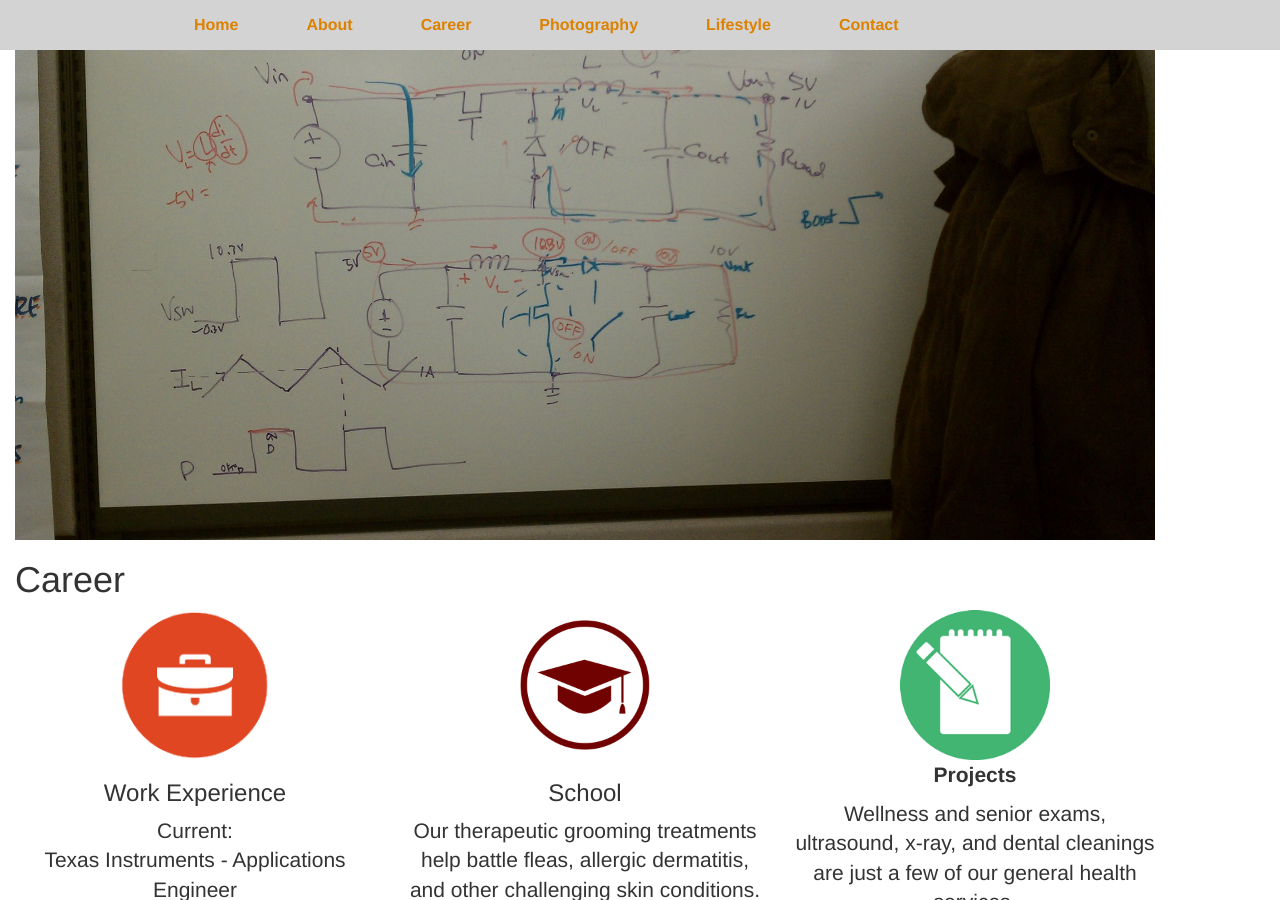
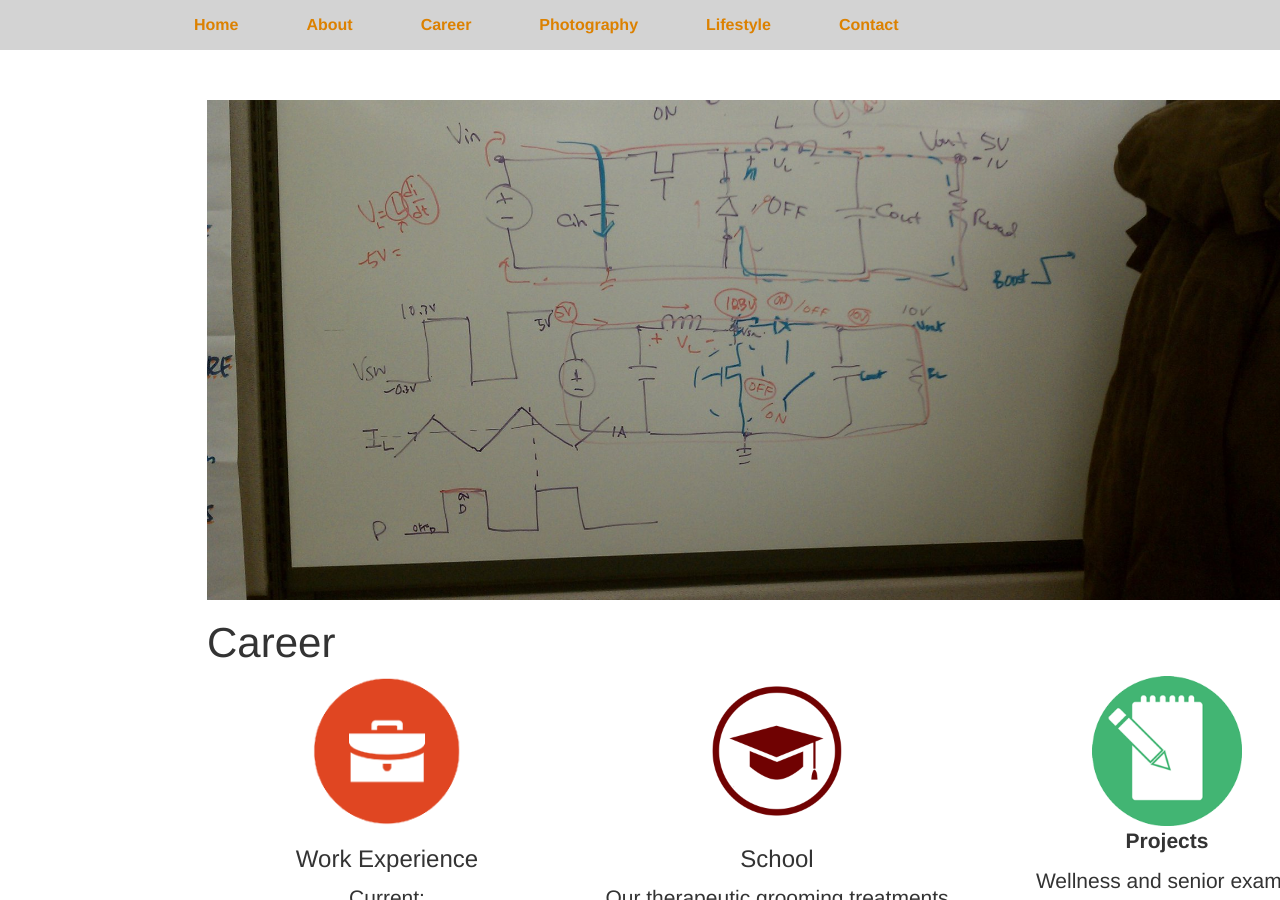
Before and after one commit to itsonlyjaz/itsonlyjaz.github.io, a Jekyll site: the page built from career/index.html, in a window 1280 px wide and 900 px high. Built offline with Jekyll 4.4.1, drawn with Linux system fonts in a browser that asks for light colours; nearby versions of some CDN libraries; library files that are not in the unit come from our copies; a script that is not in the unit is left out.

Commit message:
Update index.html

```diff
--- a/career/index.html
+++ b/career/index.html
@@ -6,10 +6,6 @@
 <!doctype html>
 <title>JM - Career</title>
 <head>
-   <meta charset="UTF-8">
-    <meta http-equiv="X-UA-Compatible" content="IE=edge">
-    <meta name="viewport" content="width=device-width, initial-scale=1">
-    <link rel="stylesheet" href="css/bootstrap.min.css">
 </head>
 
 <body>
```
